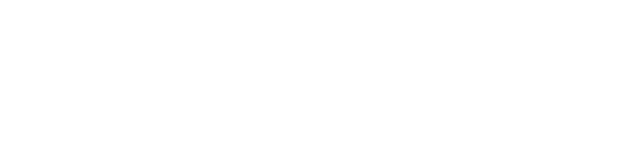
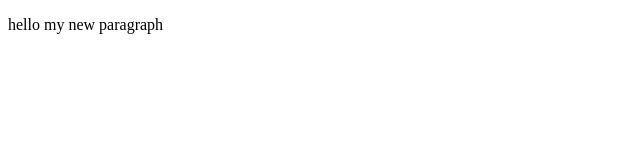
Before and after one commit to shobhit-chaudhary/angulardemo, a plain HTML site: page index.html in a window 1280 px wide. Shown: the whole page, without its empty margins (0-640 px from the left). Drawn offline with Linux system fonts and the light colour scheme.

Commit message:
new changes from vs code

```diff
--- a/index.html
+++ b/index.html
@@ -7,5 +7,6 @@
 </head>
 <body>
 
+    <p> hello my new paragraph</p>
 </body>
 </html>
```
Also changed, not shown: style.css (added).
